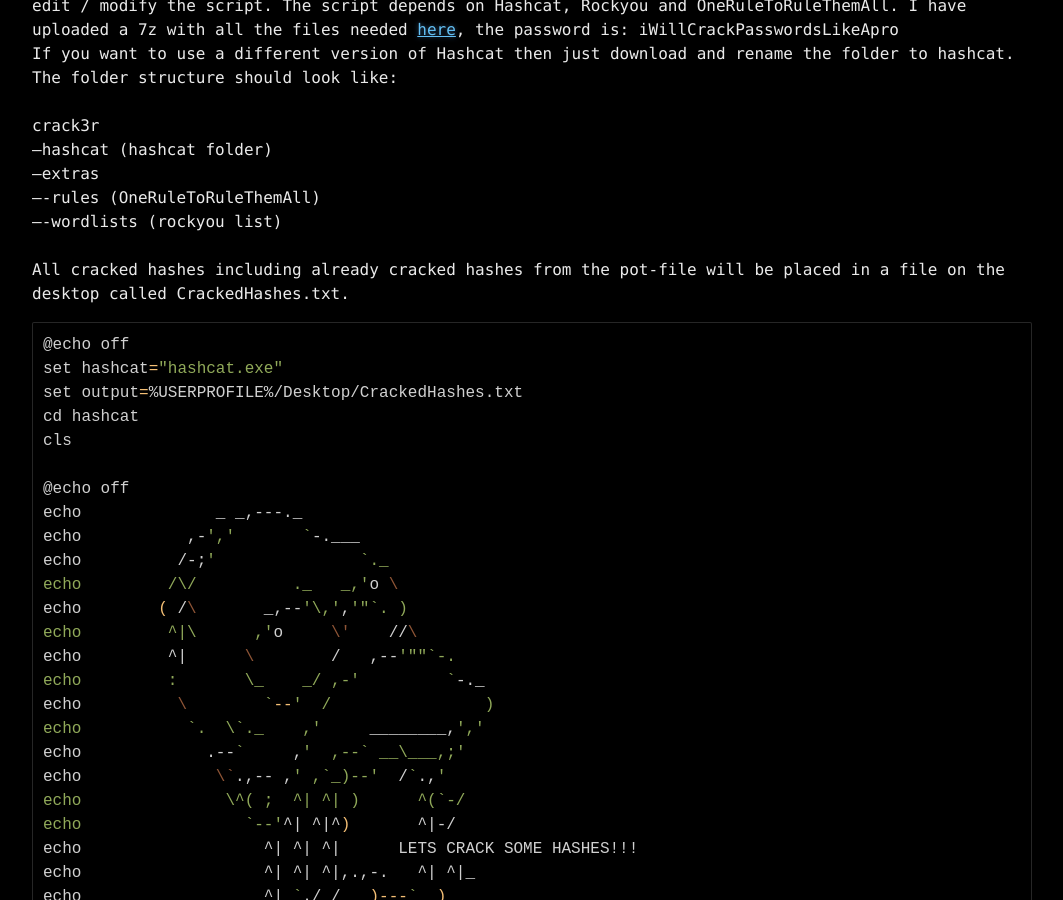
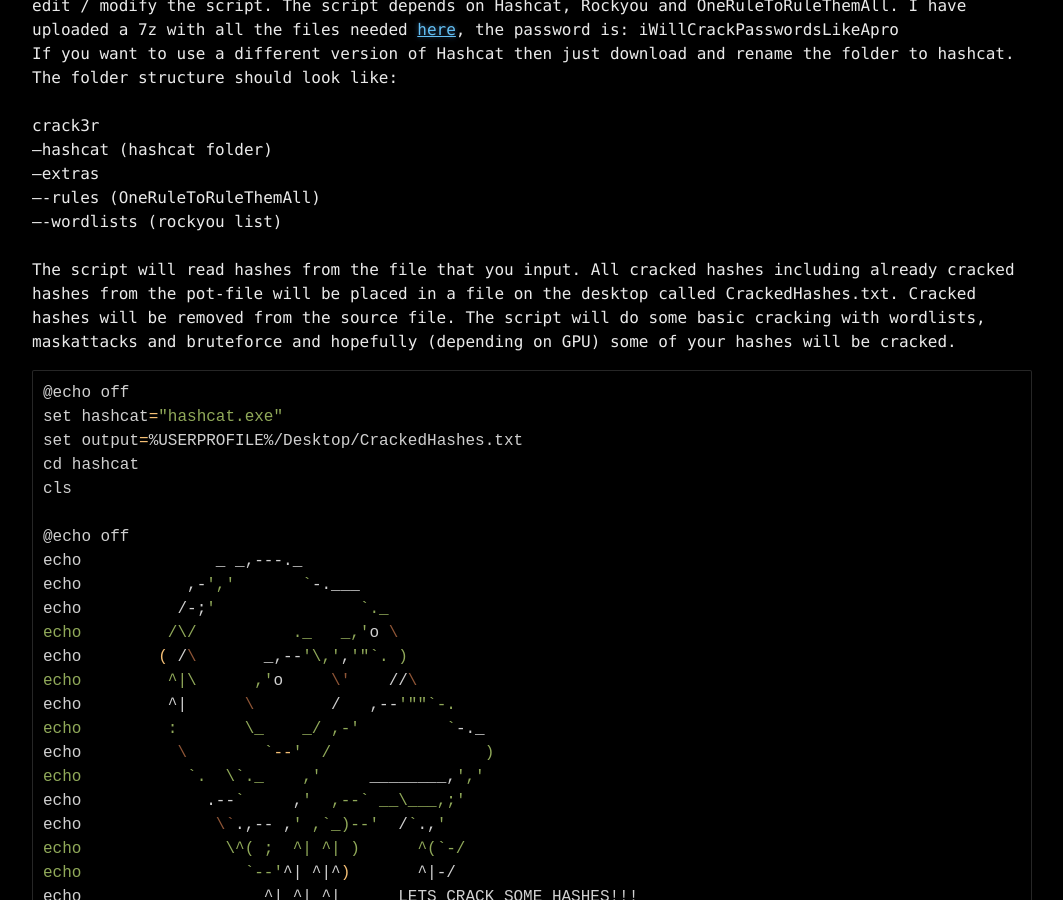
Before and after one commit to datahackare/warz0ne, a Jekyll site: the page built from _posts/2021-06-19-crack3r.md, in a window 1280 px wide and 900 px high, scrolled down 486 px. Shown: the whole window, without its empty margins (108-1171 px from the left). Built offline with Jekyll 4.4.1, drawn with Linux system fonts in a browser that asks for light colours.

Commit message:
Update 2021-06-19-crack3r.md

```diff
--- a/_posts/2021-06-19-crack3r.md
+++ b/_posts/2021-06-19-crack3r.md
@@ -15,7 +15,8 @@ crack3r<br />
 ----rules (OneRuleToRuleThemAll)<br />
 ----wordlists (rockyou list)<br />
 <br />
-All cracked hashes including already cracked hashes from the pot-file will be placed in a file on the desktop called CrackedHashes.txt.
+The script will read hashes from the file that you input. All cracked hashes including already cracked hashes from the pot-file will be placed in a file on the desktop called CrackedHashes.txt. Cracked hashes will be removed from the source file.<bg />
+The script will do some basic cracking with wordlists, maskattacks and bruteforce and hopefully (depending on GPU) some of your hashes will be cracked.
 <bg />
 
 
```
